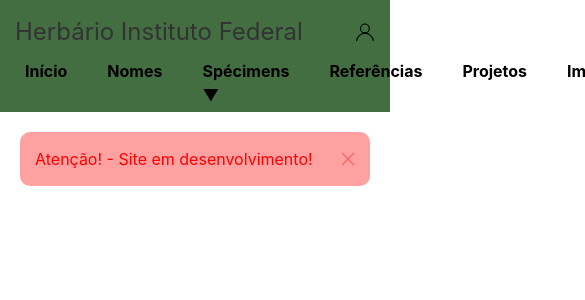
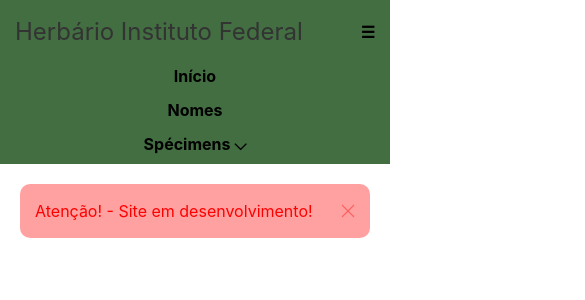
Before and after one commit to Rafaelhenricogj/Herbario, an Angular app: page / in a window 390 px wide. Shown: the top 300 px of the page, 585 px wide, since content can reach past the window. Built offline with nearby package versions, Linux system fonts and the light colour scheme.

Commit message:
Add Components Navbar

```diff
--- a/src/app/menu/menu.component.css
+++ b/src/app/menu/menu.component.css
@@ -12,6 +12,7 @@ ul{
     list-style: none;
     margin: 0;
     padding: 0;
+    overflow: hidden;
 }
 a{
     font-weight: bold;
@@ -56,12 +57,11 @@ h3:hover{
 .dropbar4{
     display: flex;
     flex-direction: column;
-    border: solid 2px black;
-    padding: 10px;
     position: absolute;
     background-color: rgb(66, 110, 66);
     z-index: 10;
     display: none;
+    padding: 5px 0 0 0;
 }
 .drop1:hover .dropbar1{
     display: flex;
@@ -75,3 +75,62 @@ h3:hover{
 .drop4:hover .dropbar4{
     display: flex;
 }
+.exp:hover{
+    background-color: rgba(255, 255, 255, 0.205);
+}
+.exp{
+    padding: 10px;
+}
+.menu{
+    font-weight: bold;
+    padding: 10px;
+    display: none;
+    background-color: transparent;
+    border: none;
+    border-radius: 50%;
+}
+.menu:hover{
+    background-color: rgba(255, 255, 255, 0.205);
+}
+button:focus ~ul{
+    height: 260px;
+  }
+
+@media (max-width: 1000px){
+    .menu{
+        display: block;
+    }
+    main{
+        display: flex;
+        flex-direction: column;
+    }
+    ul{
+        display: flex;
+        flex-direction: column;
+        height: 100px;
+    }
+    span{
+        display: none;
+    }
+    li{
+        margin: 0;
+        padding: 5px;
+        justify-content: center;
+        display: flex;
+    }
+    li:hover{
+        background-color: rgba(255, 255, 255, 0.205);
+    }
+    .dropbar1,
+    .dropbar2,
+    .dropbar3,
+    .dropbar4{
+        display: flex;
+        flex-direction: column;
+        position: absolute;
+        margin-top: 27px;
+        background-color: rgb(66, 110, 66);
+        z-index: 10;
+        display: none;
+    }
+}
--- a/src/app/menu/menu.component.html
+++ b/src/app/menu/menu.component.html
@@ -3,6 +3,7 @@
     <div class="mn">
         <h3>Herbário Instituto Federal</h3>
         <span uk-icon="user" class="icon"></span>
+        <button class="menu">☰</button>
     </div>
     <ul>
         <li>
@@ -12,11 +13,11 @@
             <a href="" class="">Nomes</a>
         </li>
         <li class="drop1">
-            <a href="" class="mais">Spécimens ▼</a>
+            <a href="" class="mais">Spécimens ⌵</a>
             <div class="dropbar1">
-                <a href="">Eventos de coleção</a>
-                <a href="">Coleções</a>
-                <a href="">Espécimes</a>
+                <a href="" class="exp">Eventos de coleção</a>
+                <a href="" class="exp">Coleções</a>
+                <a href="" class="exp">Espécimes</a>
             </div>
         </li>
         <li>
@@ -29,27 +30,27 @@
             <a href="" class="">Imagens</a>
         </li>
         <li class="drop2">
-            <a href="" class="mais">Mais ▼</a>
+            <a href="" class="mais">Mais ⌵</a>
             <div class="dropbar2">
-                <a href="">Publicações</a>
-                <a href="">Localizações</a>
-                <a href="">Instituição</a>
+                <a href="" class="exp">Publicações</a>
+                <a href="" class="exp">Localizações</a>
+                <a href="" class="exp">Instituição</a>
             </div>
         </li>
         <li class="drop3">
-            <a href="" class="mais">Ferramentas ▼</a>
+            <a href="" class="mais">Ferramentas ⌵</a>
             <div class="dropbar3">
-                <a href="">Exemplo1</a>
-                <a href="">Exemplo2</a>
-                <a href="">Exemplo3</a>
+                <a href="" class="exp">Exemplo1</a>
+                <a href="" class="exp">Exemplo2</a>
+                <a href="" class="exp">Exemplo3</a>
             </div>
         </li>
         <li class="drop4">
-            <a href="" class="mais">Ajuda ▼</a>
+            <a href="" class="mais">Ajuda ⌵</a>
             <div class="dropbar4">
-                <a href="">Exemplo1</a>
-                <a href="">Exemplo2</a>
-                <a href="">Exemplo3</a>
+                <a href="" class="exp">Exemplo1</a>
+                <a href="" class="exp">Exemplo2</a>
+                <a href="" class="exp">Exemplo3</a>
             </div>
         </li>
     </ul>
--- a/src/index.html
+++ b/src/index.html
@@ -5,7 +5,7 @@
   <title>Herbario</title>
   <base href="/">
   <meta name="viewport" content="width=device-width, initial-scale=1">
-  <link rel="icon" type="image/x-icon" href="favicon.ico">
+  <link rel="icon" type="image/png" href="assets/folha.png">
   <link rel="icon" type="image/png" href="assets/info.png">
   <link  rel="stylesheet"  href="https://stackpath.bootstrapcdn.com/bootstrap/4.1.3/css/bootstrap.min.css"  integrity="sha384-MCw98/SFnGE8fJT3GXwEOngsV7Zt27NXFoaoApmYm81iuXoPkFOJwJ8ERdknLPMO"  crossorigin="anonymous">
   <link rel="stylesheet" href="https://cdn.jsdelivr.net/npm/uikit@3.17.6/dist/css/uikit.min.css" />
```
Also changed, not shown: src/assets/folha.png (added).
